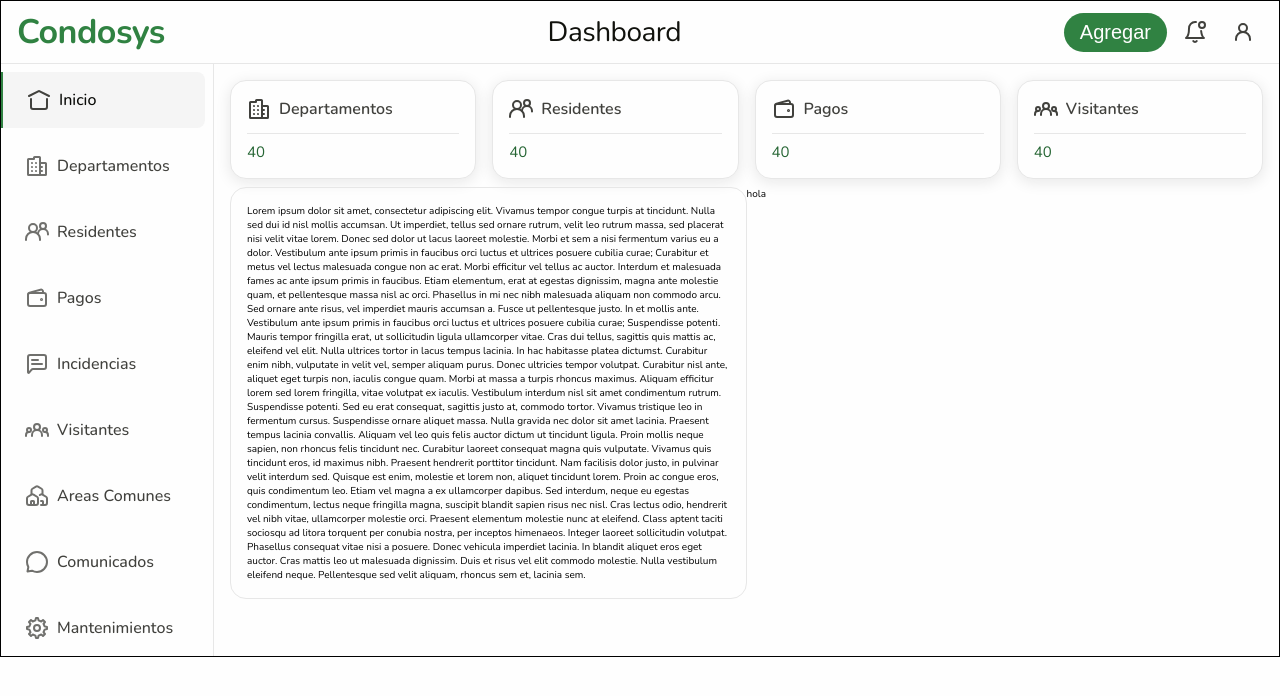
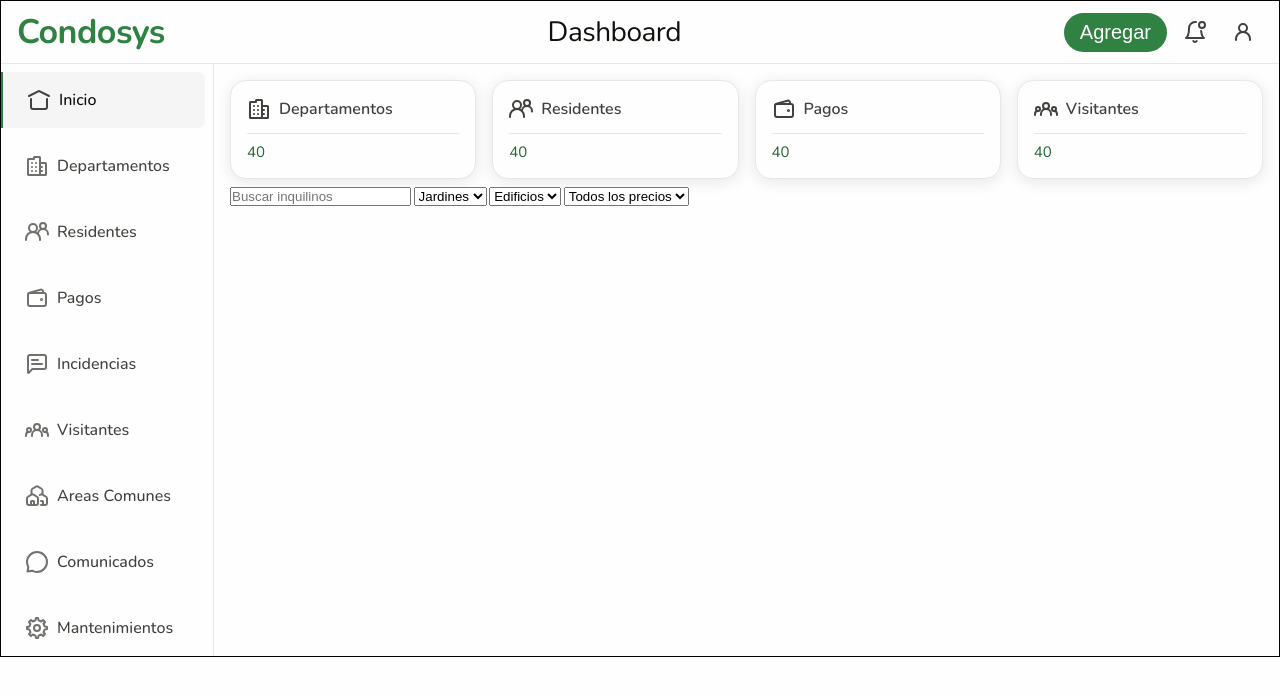
Before and after one commit to JMJ0331/condosys, a Django app: page /inicio in a window 1280 px wide. Shown: the top 696 px of the page. Run offline with Django 4.2, Linux system fonts and the light colour scheme.

Commit message:
mete mano Michael

```diff
--- a/condosys/inicio/templates/inicio/index.html
+++ b/condosys/inicio/templates/inicio/index.html
@@ -1,64 +1,51 @@
-{% extends 'base.html' %}
-{% load static %}
-
-{% block mini-cards %}
+{% extends 'base.html' %} {% load static %} {% block mini-cards %}
 
 <div class="container-main-side2">
   <div class="container-flex1">
-    {% include 'componentes/mini_card.html' with url_imagen="images/icons/city.svg" nombre_modulo="Departamentos" data="40"%} {% include 'componentes/mini_card.html' with url_imagen="images/icons/group.svg" nombre_modulo="Residentes" data="40"%}
+    {% include 'componentes/mini_card.html' with url_imagen="images/icons/city.svg" nombre_modulo="Departamentos" data="40"%}
+    {% include 'componentes/mini_card.html' with url_imagen="images/icons/group.svg" nombre_modulo="Residentes" data="40"%}
     {% include 'componentes/mini_card.html' with url_imagen="images/icons/wallet.svg" nombre_modulo="Pagos" data="40"%}
     {%include 'componentes/mini_card.html' with url_imagen="images/icons/community.svg" nombre_modulo="Visitantes" data="40"%}
   </div>
 
   <div class="container-flex">
-    <div class="filtrados">
-      <p>
-        Lorem ipsum dolor sit amet, consectetur adipiscing elit. Vivamus tempor
-        congue turpis at tincidunt. Nulla sed dui id nisl mollis accumsan. Ut
-        imperdiet, tellus sed ornare rutrum, velit leo rutrum massa, sed
-        placerat nisi velit vitae lorem. Donec sed dolor ut lacus laoreet
-        molestie. Morbi et sem a nisi fermentum varius eu a dolor. Vestibulum
-        ante ipsum primis in faucibus orci luctus et ultrices posuere cubilia
-        curae; Curabitur et metus vel lectus malesuada congue non ac erat. Morbi
-        efficitur vel tellus ac auctor. Interdum et malesuada fames ac ante
-        ipsum primis in faucibus. Etiam elementum, erat at egestas dignissim,
-        magna ante molestie quam, et pellentesque massa nisl ac orci. Phasellus
-        in mi nec nibh malesuada aliquam non commodo arcu. Sed ornare ante
-        risus, vel imperdiet mauris accumsan a. Fusce ut pellentesque justo. In
-        et mollis ante. Vestibulum ante ipsum primis in faucibus orci luctus et
-        ultrices posuere cubilia curae; Suspendisse potenti. Mauris tempor
-        fringilla erat, ut sollicitudin ligula ullamcorper vitae. Cras dui
-        tellus, sagittis quis mattis ac, eleifend vel elit. Nulla ultrices
-        tortor in lacus tempus lacinia. In hac habitasse platea dictumst.
-        Curabitur enim nibh, vulputate in velit vel, semper aliquam purus. Donec
-        ultricies tempor volutpat. Curabitur nisl ante, aliquet eget turpis non,
-        iaculis congue quam. Morbi at massa a turpis rhoncus maximus. Aliquam
-        efficitur lorem sed lorem fringilla, vitae volutpat ex iaculis.
-        Vestibulum interdum nisl sit amet condimentum rutrum. Suspendisse
-        potenti. Sed eu erat consequat, sagittis justo at, commodo tortor.
-        Vivamus tristique leo in fermentum cursus. Suspendisse ornare aliquet
-        massa. Nulla gravida nec dolor sit amet lacinia. Praesent tempus lacinia
-        convallis. Aliquam vel leo quis felis auctor dictum ut tincidunt ligula.
-        Proin mollis neque sapien, non rhoncus felis tincidunt nec. Curabitur
-        laoreet consequat magna quis vulputate. Vivamus quis tincidunt eros, id
-        maximus nibh. Praesent hendrerit porttitor tincidunt. Nam facilisis
-        dolor justo, in pulvinar velit interdum sed. Quisque est enim, molestie
-        et lorem non, aliquet tincidunt lorem. Proin ac congue eros, quis
-        condimentum leo. Etiam vel magna a ex ullamcorper dapibus. Sed interdum,
-        neque eu egestas condimentum, lectus neque fringilla magna, suscipit
-        blandit sapien risus nec nisl. Cras lectus odio, hendrerit vel nibh
-        vitae, ullamcorper molestie orci. Praesent elementum molestie nunc at
-        eleifend. Class aptent taciti sociosqu ad litora torquent per conubia
-        nostra, per inceptos himenaeos. Integer laoreet sollicitudin volutpat.
-        Phasellus consequat vitae nisi a posuere. Donec vehicula imperdiet
-        lacinia. In blandit aliquet eros eget auctor. Cras mattis leo ut
-        malesuada dignissim. Duis et risus vel elit commodo molestie. Nulla
-        vestibulum eleifend neque. Pellentesque sed velit aliquam, rhoncus sem
-        et, lacinia sem.
-      </p>
+
+    <div class="filtros">
+
+      <div class="container-search">
+        <div class="filtros">
+          <input
+            type="text"
+            placeholder="Buscar inquilinos"
+            id="search-input"
+          />
+
+          <select name="tipo" id="tipo-select">
+            <option value="" selected >Jardines</option>
+            <option value="1">Tipo 1</option>
+            <option value="2">Tipo 2</option>
+          </select>
+          <select name="estado" id="estado-select">
+            <option value="" selected>Edificios</option>
+            <option value="activo">Activo</option>
+            <option value="inactivo">Inactivo</option>
+          </select>
+          <select name="rango-precio" id="rango-precio-select">
+            <option value="" selected>Todos los precios</option>
+            <option value="bajo">Bajo</option>
+            <option value="medio">Medio</option>
+            <option value="alto">Alto</option>
+          </select>
+        </div>
+      </div>
     </div>
 
-    <div class="graficos">hola</div>
+    <div class="inquilinos">
+
+      {% for x in inquilinos %}
+        <!-- Contenido del inquilino -->
+      {% endfor %}
+    </div>
   </div>
 </div>
 {% endblock %}
```
